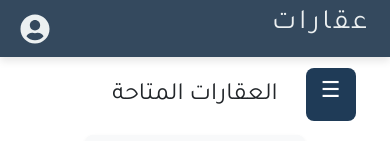
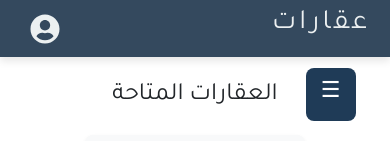
Before and after one commit to AhmadAlhjje/Real_Estate, a React (Vite) app: page / in a window 390 px wide. Shown: the top 141 px of the page. Built offline with nearby package versions, Linux system fonts and the light colour scheme.

Commit message:
Edit NavBar

```diff
--- a/src/components/NavBar/NavBar.css
+++ b/src/components/NavBar/NavBar.css
@@ -108,6 +108,8 @@ body {
 }
 
 .user-icon {
+    position: relative;
+    right: 60px;
     color: #ecf0f1;
     transition: color 0.3s ease;
 }
@@ -178,6 +180,11 @@ body {
         gap: 15px;
     }
 
+    .user-menu {
+        position: relative;
+        left: 20%;
+    }
+
     /* القائمة المنسدلة */
     .user-dropdown {
         position: absolute;
```
Lines whose indentation alone changed are shown as unchanged.
